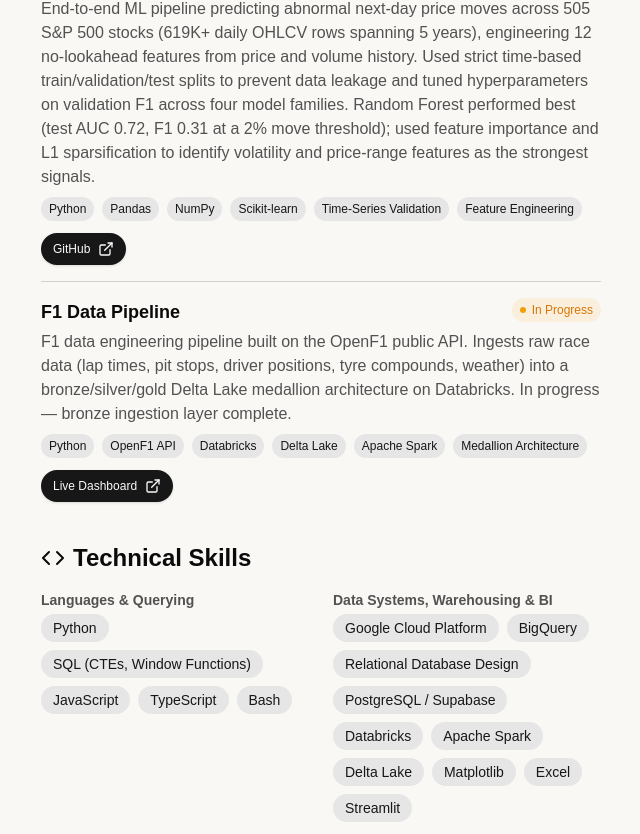
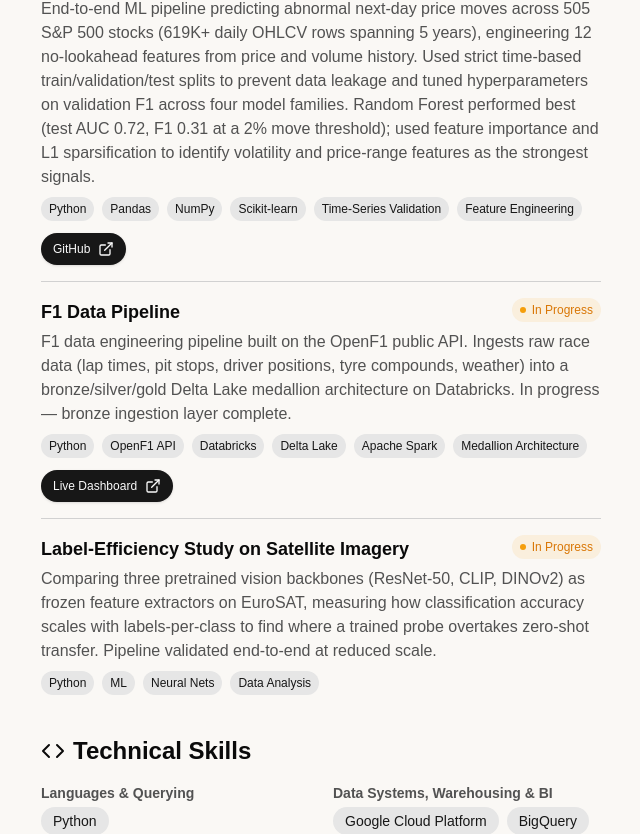
Before and after one commit to ikeshav42/portfolio, a Next.js app: page / in a window 1280 px wide. Shown: the part 1930-2764 px from the top of the page, without its empty margins (623-1263 px from the left). Built offline with nearby package versions, Linux system fonts and the light colour scheme.

Commit message:
Add label-efficiency satellite imagery project

```diff
--- a/components/pfdeets.tsx
+++ b/components/pfdeets.tsx
@@ -180,6 +180,14 @@ const PortfolioDetails = () => {
                 { label: "Live Dashboard", href: "https://analyticsf1.vercel.app/" },
               ],
             },
+            {
+              name: "Label-Efficiency Study on Satellite Imagery",
+              description:
+                "Comparing three pretrained vision backbones (ResNet-50, CLIP, DINOv2) as frozen feature extractors on EuroSAT, measuring how classification accuracy scales with labels-per-class to find where a trained probe overtakes zero-shot transfer. Pipeline validated end-to-end at reduced scale.",
+              technologies: ["Python", "ML", "Neural Nets", "Data Analysis"],
+              badge: "In Progress",
+              links: [],
+            },
           ].map((project) => (
             <div key={project.name} className="border-b pb-4 last:border-b-0">
               <div className="flex items-start justify-between gap-2 flex-wrap mb-1">
@@ -217,6 +225,7 @@ const PortfolioDetails = () => {
                   </span>
                 ))}
               </div>
+              {project.links.length > 0 && (
                 <div className="flex flex-wrap gap-2 mt-3">
                   {project.links.map((l) => (
                     <Button key={l.label} size="sm" className="rounded-full" asChild>
@@ -226,6 +235,7 @@ const PortfolioDetails = () => {
                     </Button>
                   ))}
                 </div>
+              )}
             </div>
           ))}
         </div>
```
Lines whose indentation alone changed are shown as unchanged.
